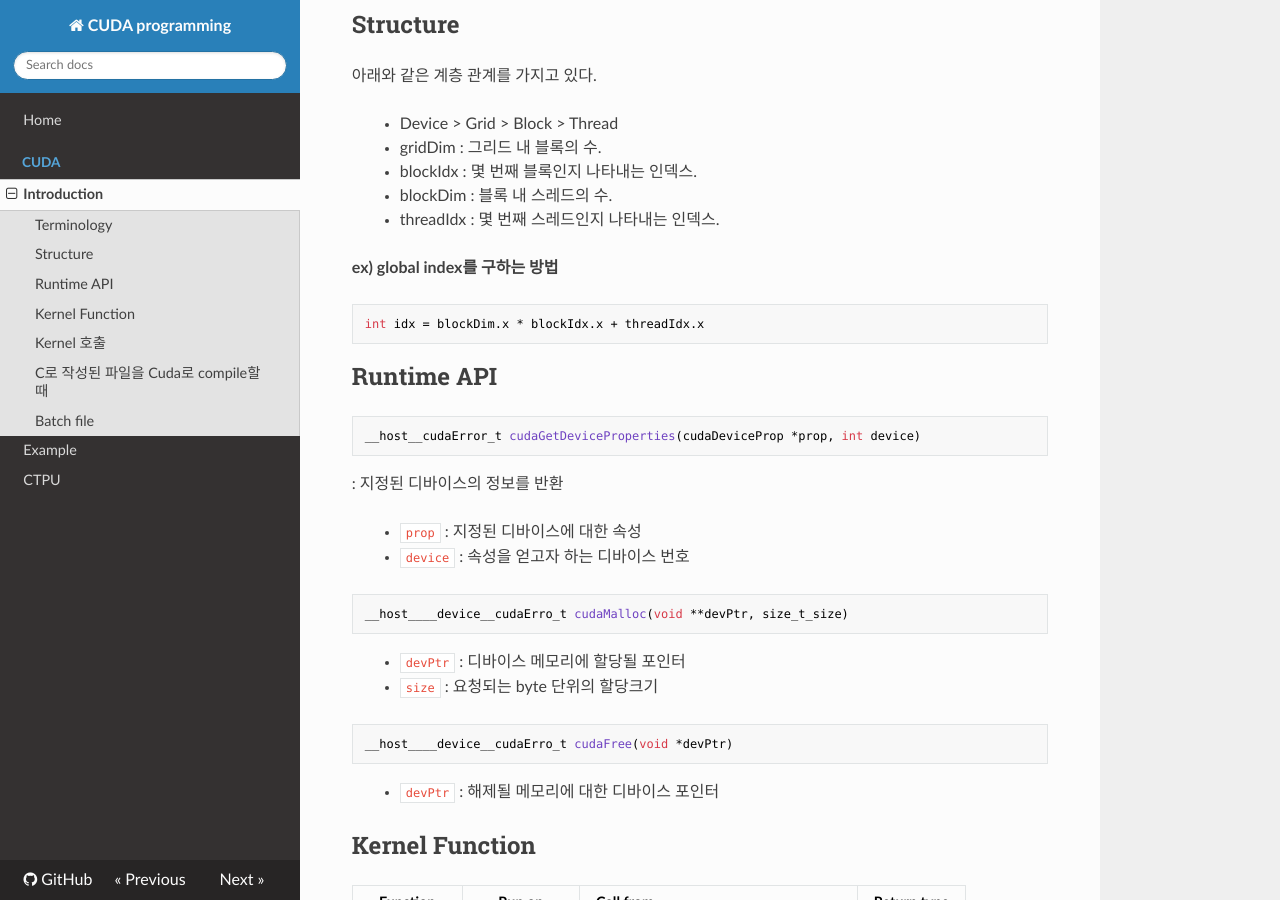
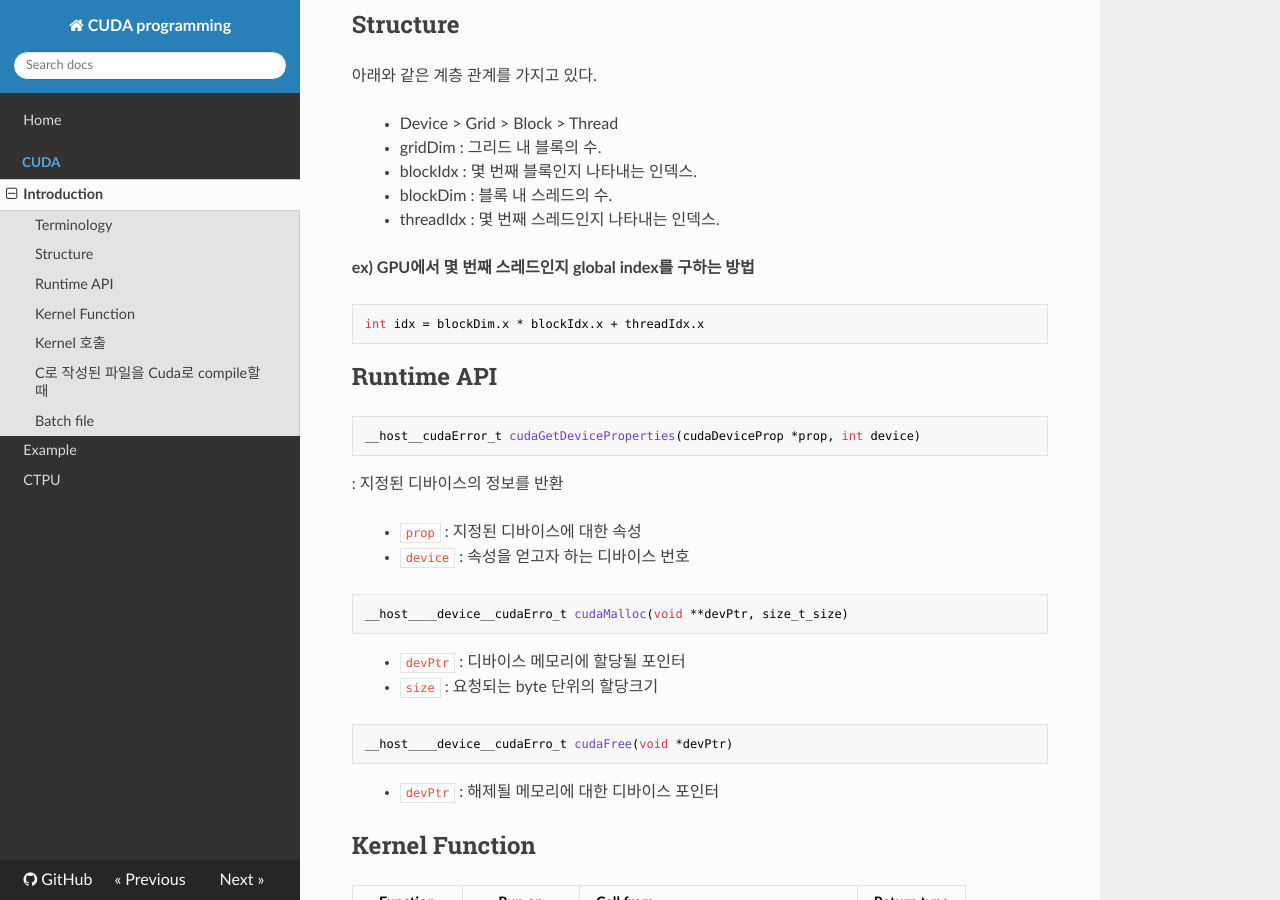
Before and after one commit to WonyoungCho/CUDA, an MkDocs documentation site: the page built from docs/CUDA_int.md, in a window 1280 px wide and 900 px high, scrolled down 497 px. Built offline with MkDocs 1.6.1, drawn with Linux system fonts in a browser that asks for light colours; nearby versions of some CDN libraries; old or Windows-style settings are respelled for this version of MkDocs.

Commit message:
Update CUDA_int.md

````diff
--- a/docs/CUDA_int.md
+++ b/docs/CUDA_int.md
@@ -21,7 +21,7 @@
 - threadIdx : 몇 번째 스레드인지 나타내는 인덱스.
 
 
-**ex) global index를 구하는 방법**
+**ex) GPU에서 몇 번째 스레드인지 global index를 구하는 방법**
 ```
 int idx = blockDim.x * blockIdx.x + threadIdx.x
 ```
````
